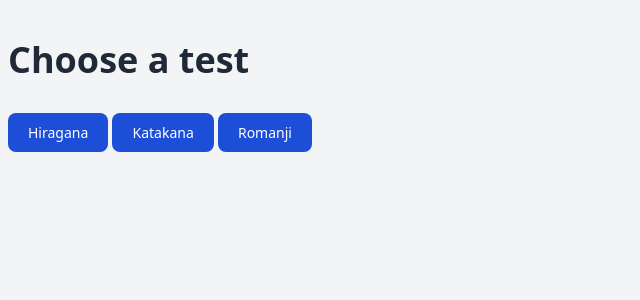
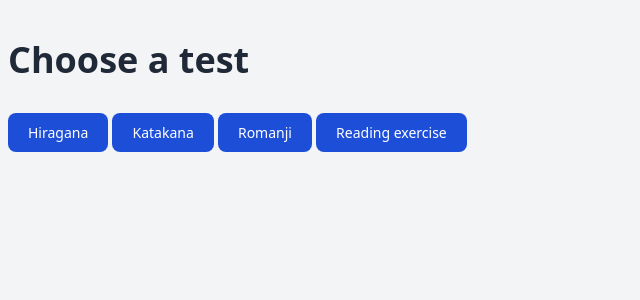
Before and after one commit to darken/char-test, a SvelteKit app: page / in a window 1280 px wide. Shown: the top 300 px of the page, without its empty margins (0-640 px from the left). Built offline with nearby package versions, Linux system fonts and the light colour scheme.

Commit message:
Reading exercise added.

```diff
--- a/src/routes/+page.svelte
+++ b/src/routes/+page.svelte
@@ -1,14 +1,21 @@
 <h1 class="text-4xl font-bold my-8">Choose a test</h1>
 
 <div class="columns-md pt-2">
-	<a href="/hiragana" class="text-white bg-blue-700 hover:bg-blue-800 focus:ring-4 focus:ring-blue-300 font-medium rounded-lg text-sm px-5 py-2.5 dark:bg-blue-600 dark:hover:bg-blue-700 focus:outline-none dark:focus:ring-blue-800">
+	<a href="/hiragana"
+		 class="text-white bg-blue-700 hover:bg-blue-800 focus:ring-4 focus:ring-blue-300 font-medium rounded-lg text-sm px-5 py-2.5 dark:bg-blue-600 dark:hover:bg-blue-700 focus:outline-none dark:focus:ring-blue-800">
 		Hiragana
 	</a>
-	<a href="/katakana" class="text-white bg-blue-700 hover:bg-blue-800 focus:ring-4 focus:ring-blue-300 font-medium rounded-lg text-sm px-5 py-2.5 dark:bg-blue-600 dark:hover:bg-blue-700 focus:outline-none dark:focus:ring-blue-800">
+	<a href="/katakana"
+		 class="text-white bg-blue-700 hover:bg-blue-800 focus:ring-4 focus:ring-blue-300 font-medium rounded-lg text-sm px-5 py-2.5 dark:bg-blue-600 dark:hover:bg-blue-700 focus:outline-none dark:focus:ring-blue-800">
 		Katakana
 	</a>
-	<a href="/romanji" class="text-white bg-blue-700 hover:bg-blue-800 focus:ring-4 focus:ring-blue-300 font-medium rounded-lg text-sm px-5 py-2.5 dark:bg-blue-600 dark:hover:bg-blue-700 focus:outline-none dark:focus:ring-blue-800">
+	<a href="/romanji"
+		 class="text-white bg-blue-700 hover:bg-blue-800 focus:ring-4 focus:ring-blue-300 font-medium rounded-lg text-sm px-5 py-2.5 dark:bg-blue-600 dark:hover:bg-blue-700 focus:outline-none dark:focus:ring-blue-800">
 		Romanji
+	</a>
+	<a href="/read"
+		 class="text-white bg-blue-700 hover:bg-blue-800 focus:ring-4 focus:ring-blue-300 font-medium rounded-lg text-sm px-5 py-2.5 dark:bg-blue-600 dark:hover:bg-blue-700 focus:outline-none dark:focus:ring-blue-800">
+		Reading exercise
 	</a>
 </div>
 
```
